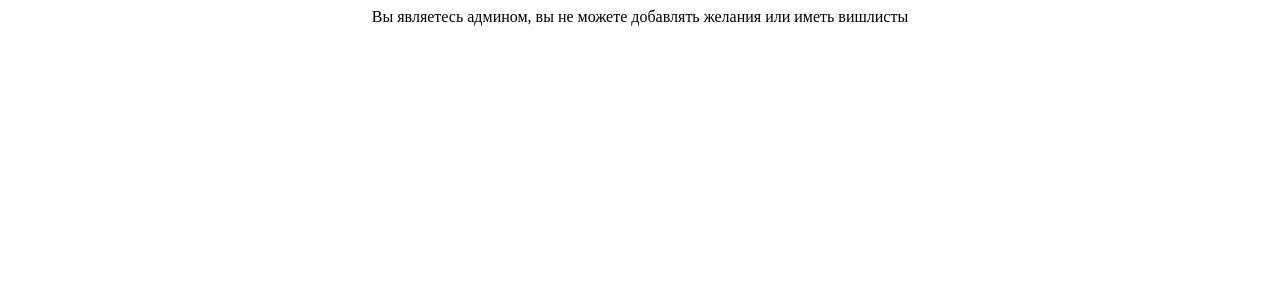
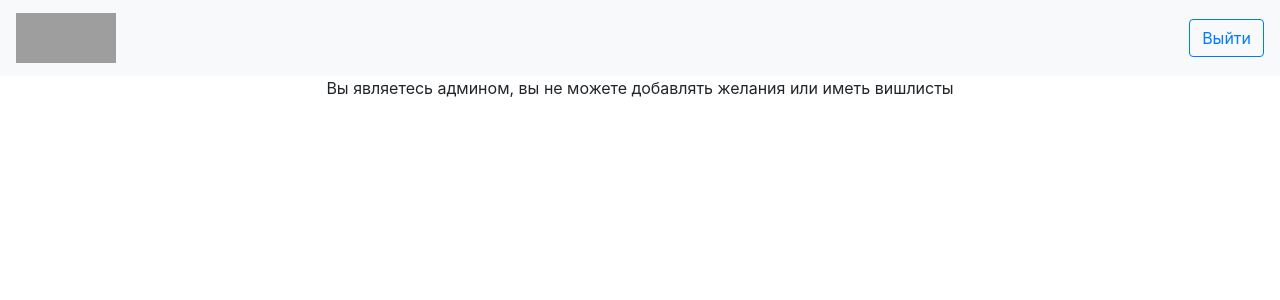
Before and after one commit to LeftTry/WishListProject, a Django app: page /my_list/ in a window 1280 px wide. Shown: the top 300 px of the page. Run offline with Django 4.2, Linux system fonts and the light colour scheme; a user stored in the database is signed in; some libraries are stand-ins or nearby versions; grey boxes are pictures that could not be loaded.

Commit message:
Added logo to all html pages + small changes to not very important pages.

```diff
--- a/WishListProject/WishList/templates/admin_response.html
+++ b/WishListProject/WishList/templates/admin_response.html
@@ -3,9 +3,22 @@
 <head>
     <meta charset="UTF-8">
     <title>Admin_response</title>
+    <link rel="stylesheet" href="https://stackpath.bootstrapcdn.com/bootstrap/4.3.1/css/bootstrap.min.css" integrtiy="sha384-ggOyR0iXCbMQv3Xipma34MD+dH/1fQ784/j6cY/iJTQUOhcWr7x9JvoRxT2MZw1T" crossorigin="anonymous">
 </head>
 <body>
-
+<nav class="navbar navbar-expand-lg navbar-light bg-light">
+   <a class="navbar-brand" href="/">
+    <img src="/static/logo.png" width="100" height="50" alt="">
+  </a>
+  <div class="collapse navbar-collapse" id="navbarSupportedContent">
+    <ul class="navbar-nav mr-auto">
+            </ul>
+      <form method="post" action="/logout">
+        {% csrf_token %}
+        <input type="submit" name="LogOut" class="btn btn-outline-primary" value="Выйти">
+      </form>
+  </div>
+</nav>
 <div class="container text-center" align="center">
   Вы являетесь админом, вы не можете добавлять желания или иметь вишлисты
 </div>
--- a/WishListProject/WishList/templates/login.html
+++ b/WishListProject/WishList/templates/login.html
@@ -8,7 +8,7 @@
 <body>
 <nav class="navbar navbar-expand-lg navbar-light bg-light">
    <a class="navbar-brand" href="/">
-    <img src="/static/logo.jpg" width="100" height="50" alt="">
+    <img src="/static/logo.png" width="100" height="50" alt="">
   </a>
   <div class="collapse navbar-collapse" id="navbarSupportedContent">
     <ul class="navbar-nav mr-auto">
--- a/WishListProject/WishList/templates/own_wishlist.html
+++ b/WishListProject/WishList/templates/own_wishlist.html
@@ -8,7 +8,7 @@
 <body>
 <nav class="navbar navbar-expand-lg navbar-light bg-light">
    <a class="navbar-brand" href="/">
-    <img src="/static/logo.jpg" width="100" height="50" alt="">
+    <img src="/static/logo.png" width="100" height="50" alt="">
   </a>
   <div class="collapse navbar-collapse" id="navbarSupportedContent">
     <ul class="navbar-nav mr-auto">
--- a/WishListProject/WishList/templates/register.html
+++ b/WishListProject/WishList/templates/register.html
@@ -8,7 +8,7 @@
 <body>
 <nav class="navbar navbar-expand-lg navbar-light bg-light">
    <a class="navbar-brand" href="/">
-    <img src="/static/logo.jpg" width="100" height="50" alt="">
+    <img src="/static/logo.png" width="100" height="50" alt="">
   </a>
   <div class="collapse navbar-collapse" id="navbarSupportedContent">
     <ul class="navbar-nav mr-auto">
```
Also changed, not shown: WishListProject/db.sqlite3.
